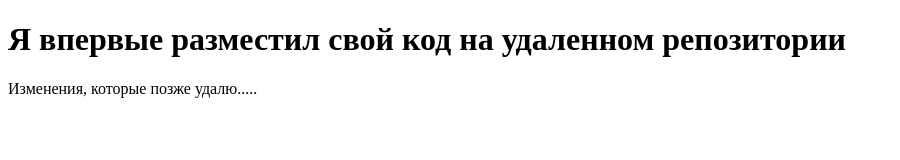
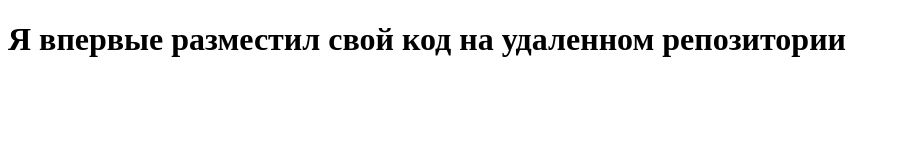
Before and after one commit to raymanchik/arsen, a plain HTML site: page index.html in a window 1280 px wide. Shown: the whole page, without its empty margins (0-900 px from the left). Drawn offline with Linux system fonts and the light colour scheme.

Commit message:
Revert "Ошибочный коммит"
This reverts commit 6fa3f6ea4d06a971616bdef8fe865f6659a0b07c.

```diff
--- a/index.html
+++ b/index.html
@@ -8,6 +8,5 @@
     </head>
     <body>
         <h1>Я впервые разместил свой код на удаленном репозитории</h1>
-        <p>Изменения, которые позже удалю.....</p>
     </body>
 </html>
```
